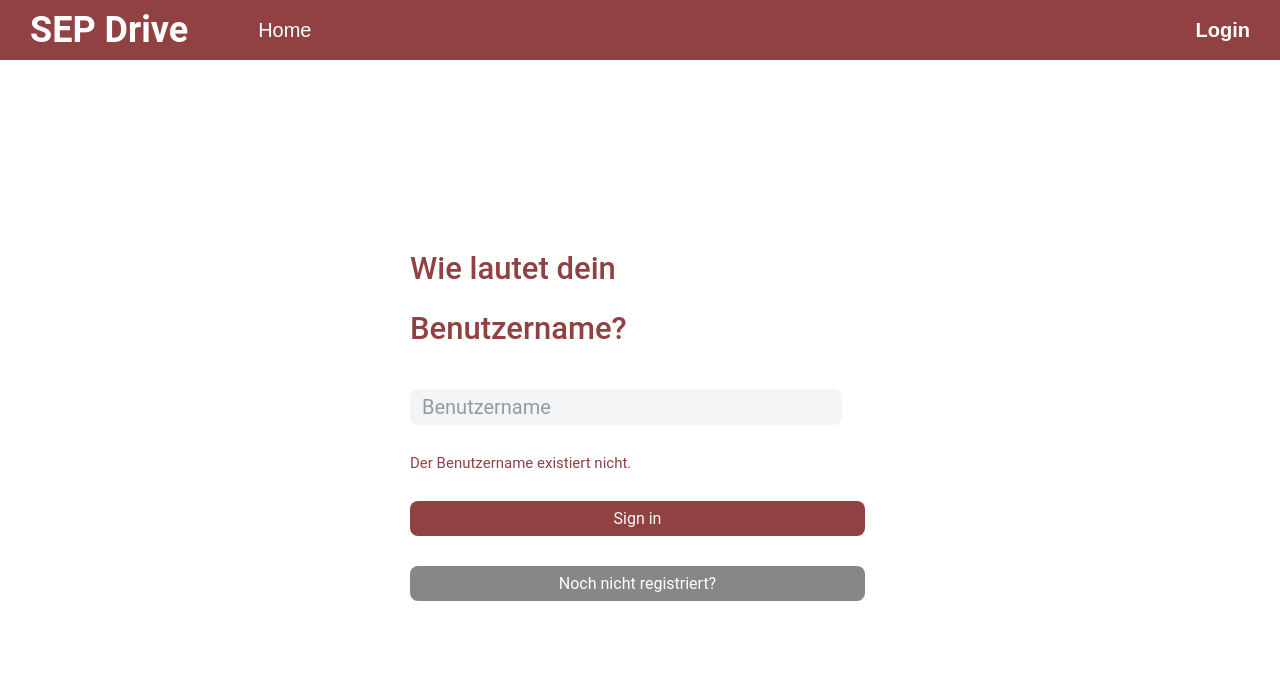
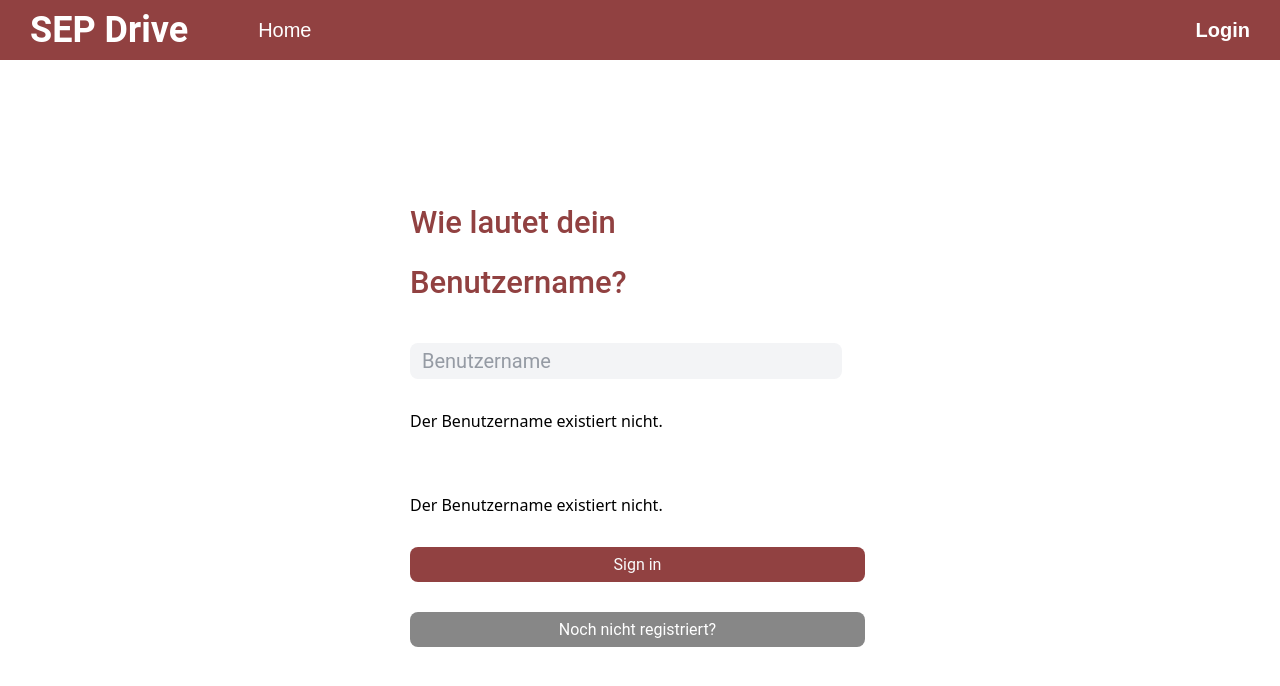
Before and after one commit to nils3005/SEP-Drive, an Angular app in the folder sep-drive-frontend/: page /login in a window 1280 px wide. Both pictures are taken after a click on the button "Sign in". Shown: the top 686 px of the page. Built offline with nearby package versions, Linux system fonts and the light colour scheme; no server answers; a web font is replaced by a local one.

Commit message:
Revert "fixed error message"
This reverts commit f848190be55a3e3023b39f313cf18bad493edd3c.

```diff
--- a/sep-drive-frontend/src/app/components/login/login.component.html
+++ b/sep-drive-frontend/src/app/components/login/login.component.html
@@ -11,9 +11,11 @@
   <div class="error">
     <p *ngIf="errorMessage" class="error">{{ errorMessage }}</p>
   </div>
-  <div class="sign_in">
+  <div class="sign_in"></div>
+    @if (errorMessage) {
+        <span>{{ errorMessage }}</span>
+    }
   <button (click)="onSignIn()"  id="sign_in_button">Sign in</button>
-  </div>
   <div class="register">
     <button (click)="toRegister()" id="register_button">Noch nicht registriert?</button>
   </div>
--- a/sep-drive-frontend/src/app/components/login/login.component.scss
+++ b/sep-drive-frontend/src/app/components/login/login.component.scss
@@ -80,15 +80,6 @@
   background: #753838;
 }
 
-.error{
-  color: #914141;
-  font-family: Roboto, sans-serif;
-  font-size: 15px;
-  font-style: normal;
-  font-weight: 400;
-  line-height: 16px; /* 106.667% */
-}
-
 #register_button {
   display: flex;
   height: 35px;
```
